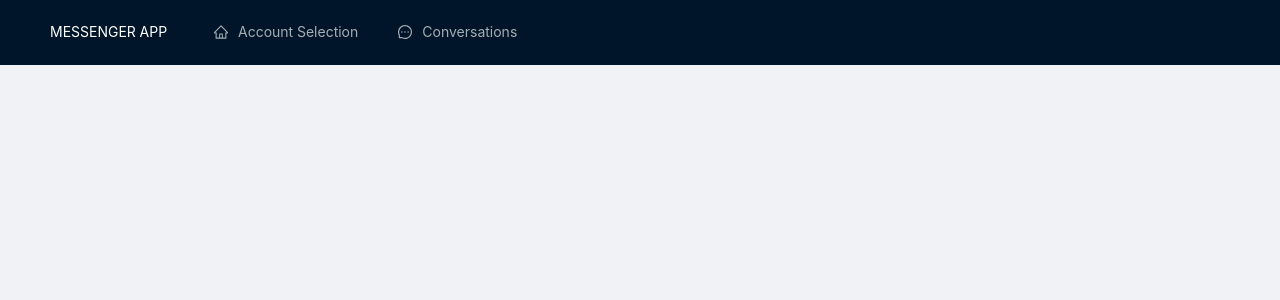
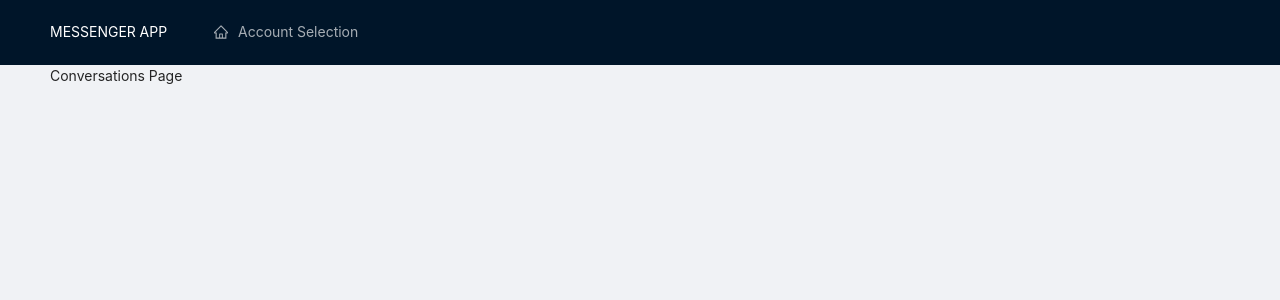
Before and after one commit to hoangzinh/messenger-app-reactjs, a React (Create React App) app: page /account/1/conversations in a window 1280 px wide. Shown: the top 300 px of the page. Built offline with nearby package versions, Linux system fonts and the light colour scheme.

Commit message:
go to conversations

```diff
--- a/src/App.tsx
+++ b/src/App.tsx
@@ -1,7 +1,7 @@
 import React from 'react';
 import { Routes, Route, Link } from 'react-router-dom';
 import { Layout, Menu } from 'antd';
-import { HomeOutlined, MessageOutlined } from '@ant-design/icons';
+import { HomeOutlined } from '@ant-design/icons';
 
 import AccountSelectionPage from './pages/AccountSelectionPage';
 import ConversationsPage from './pages/ConversationsPage';
@@ -19,15 +19,15 @@ function App() {
           <Menu.Item key="home" icon={<HomeOutlined />}>
             <Link to="/">Account Selection</Link>
           </Menu.Item>
-          <Menu.Item key="conversations" icon={<MessageOutlined />}>
-            <Link to="/conversations">Conversations</Link>
-          </Menu.Item>
         </Menu>
       </Header>
       <Content style={{ padding: '0 50px', minHeight: 'calc(100vh - 64px)' }}>
         <Routes>
           <Route path="/" element={<AccountSelectionPage />} />
-          <Route path="/conversations" element={<ConversationsPage />} />
+          <Route
+            path="/account/:id/conversations"
+            element={<ConversationsPage />}
+          />
         </Routes>
       </Content>
     </Layout>
--- a/src/components/AccountSelection.tsx
+++ b/src/components/AccountSelection.tsx
@@ -1,5 +1,6 @@
 import React, { Key } from 'react';
-import { Skeleton, Switch, Card, Avatar } from 'antd';
+import { Card, Avatar } from 'antd';
+import { useNavigate } from 'react-router-dom';
 
 const { Meta } = Card;
 
@@ -12,17 +13,28 @@ type AccountSelectionProps = {
   accounts: Array<Account>;
 };
 
-const AccountSelection = ({ accounts = [] }: AccountSelectionProps) => (
-  <ul>
+const AccountSelection = ({ accounts = [] }: AccountSelectionProps) => {
+  const navigate = useNavigate();
+  const goToConversation = (id: Key) => () =>
+    navigate(`/account/${id}/conversations`);
+
+  return (
+    <div>
       {accounts.map(({ id, name }) => (
-      <Card style={{ marginTop: 16 }} key={id} hoverable>
+        <Card
+          style={{ marginTop: 16 }}
+          key={id}
+          hoverable
+          onClick={goToConversation(id)}
+        >
           <Meta
             avatar={<Avatar src="https://joeschmoe.io/api/v1/random" />}
             title={name}
           />
         </Card>
       ))}
-  </ul>
+    </div>
   );
+};
 
 export default AccountSelection;
```
Lines whose indentation alone changed are shown as unchanged.
